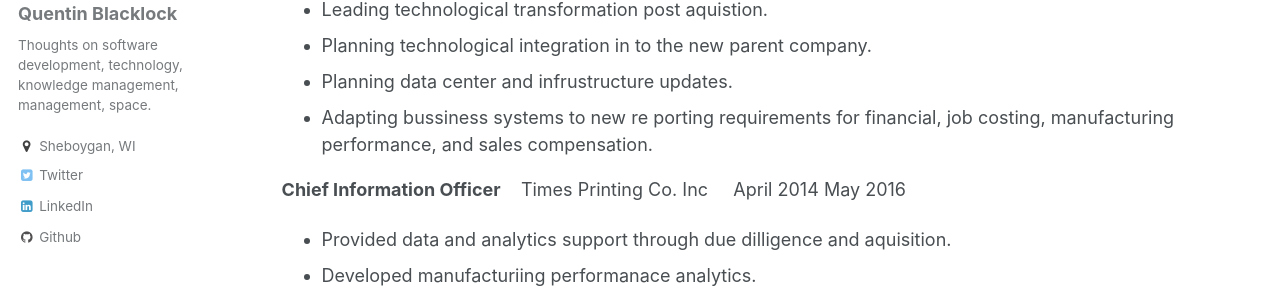
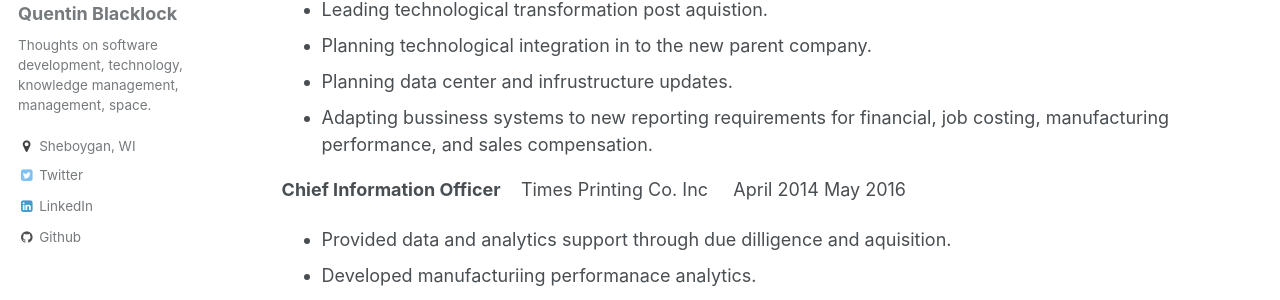
Before and after one commit to quentin-blacklock/quentin-blacklock.github.io, a Jekyll site: the page built from _pages/about.md, in a window 1280 px wide and 900 px high, scrolled down 413 px. Shown: the part 153-453 px from the top of the window. Built offline with Jekyll 4.4.1, drawn with Linux system fonts in a browser that asks for light colours.

Commit message:
edit about

```diff
--- a/_pages/about.md
+++ b/_pages/about.md
@@ -21,8 +21,7 @@
 - Leading technological transformation post aquistion.
 - Planning technological integration in to the new parent company.
 - Planning data center and infrustructure updates.
-- Adapting bussiness systems to new re
-porting requirements for financial, job costing, manufacturing performance, and sales compensation.
+- Adapting bussiness systems to new reporting requirements for financial, job costing, manufacturing performance, and sales compensation.
 
 
 **Chief Information Officer** &nbsp;&nbsp;&nbsp;Times Printing Co. Inc &nbsp;&nbsp;&nbsp; April 2014 May 2016
```
